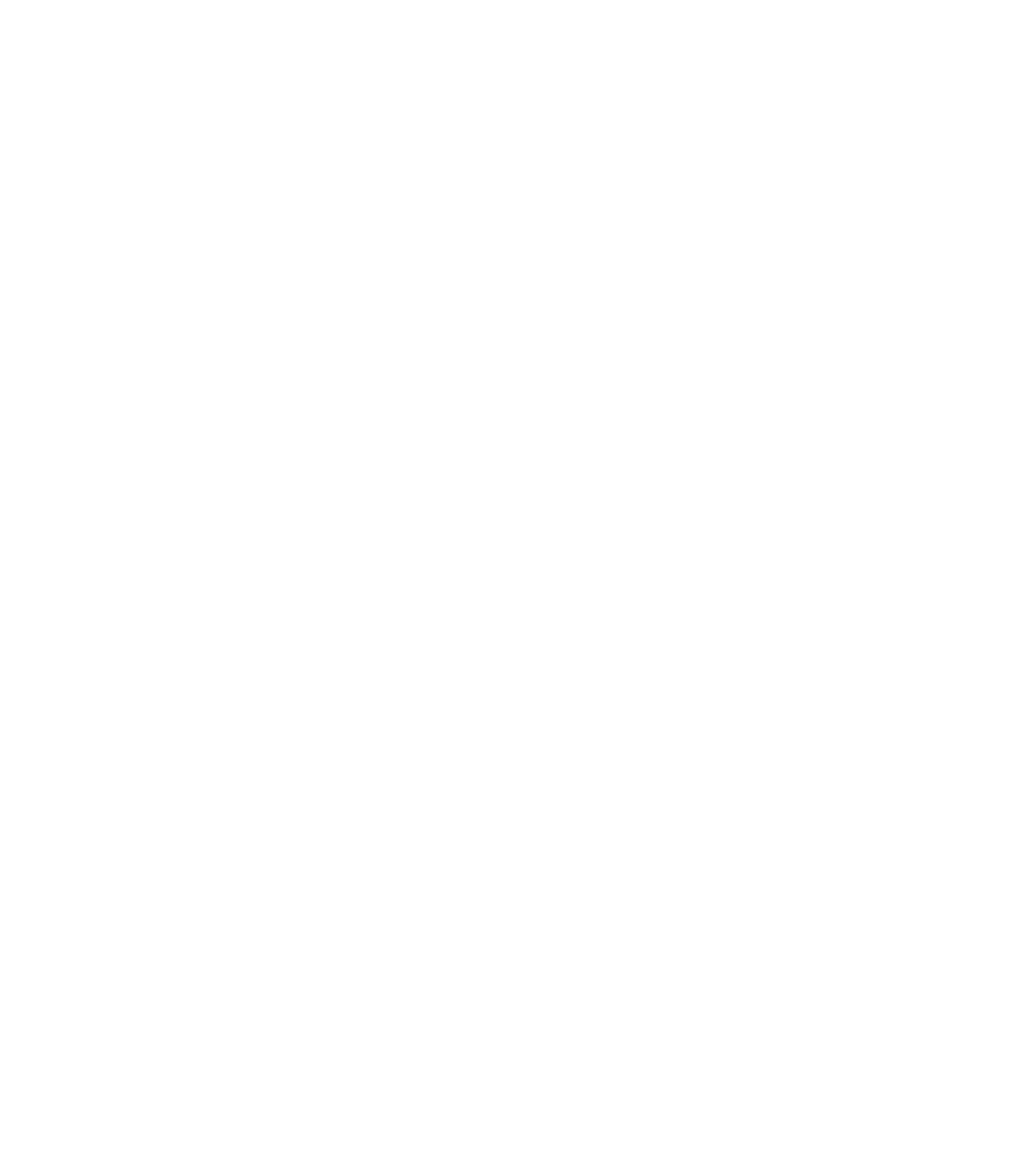
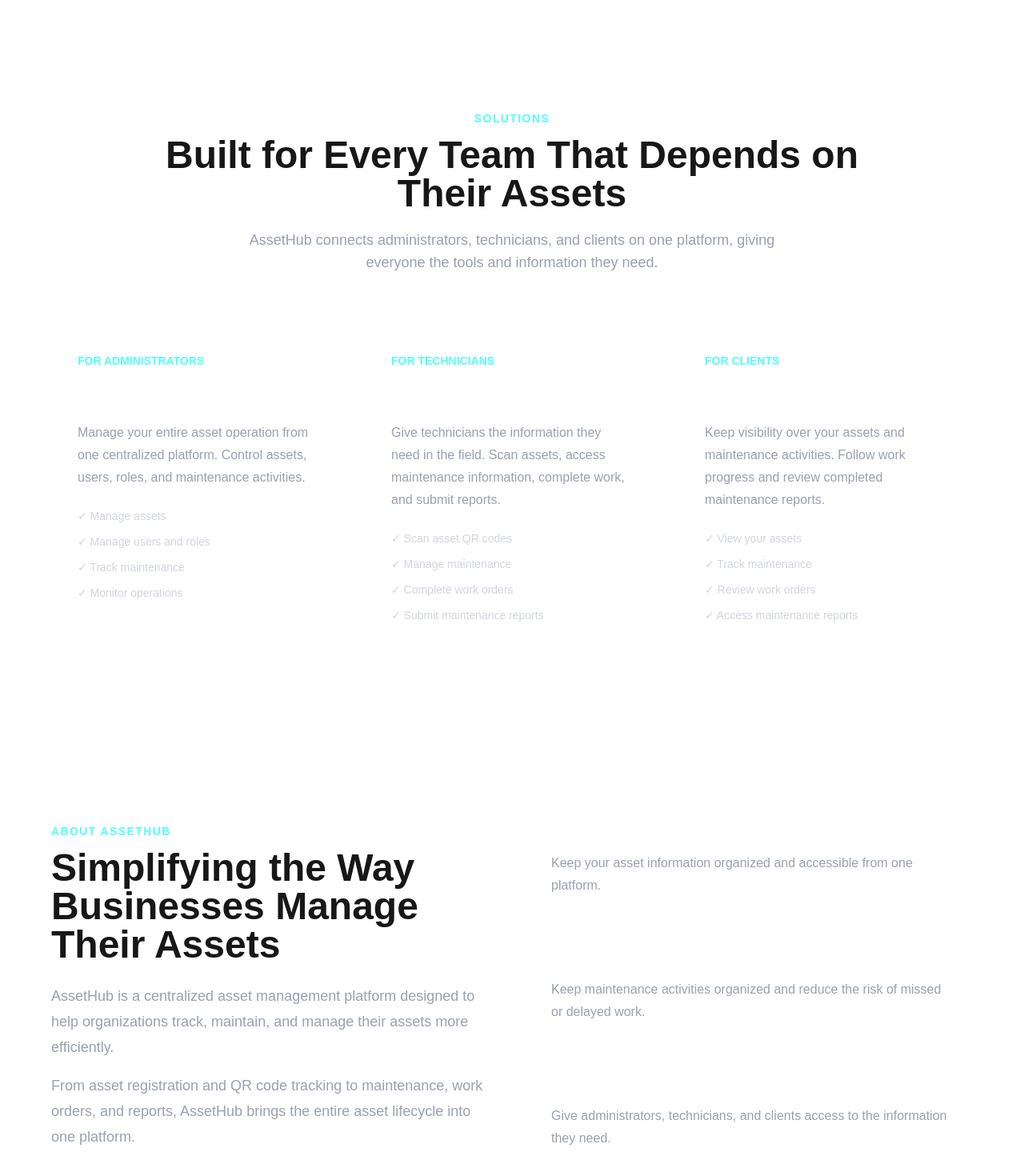
Before and after one commit to Imagen-redefined-multimedia/Assethub, a Next.js app in the folder frontend/: page / in a window 1280 px wide. Shown: the part 1670-3140 px from the top of the page at 80% size. Before the commit the page ends 1712 px from the top, so only its background shows below. Built offline with nearby package versions, Linux system fonts and the light colour scheme.

Commit message:
building the home page

```diff
--- /dev/null
+++ b/frontend/app/components/Home/About.tsx
@@ -0,0 +1,71 @@
+export default function About() {
+  return (
+    <section
+      id="about"
+      className="scroll-mt-20 px-6 py-24 lg:px-10"
+    >
+      <div className="mx-auto grid max-w-6xl items-center gap-12 lg:grid-cols-2">
+
+        {/* Content */}
+        <div>
+          <p className="mb-3 text-sm font-semibold uppercase tracking-widest text-[#55fdfe]">
+            About AssetHub
+          </p>
+
+          <h2 className="text-3xl font-bold md:text-4xl lg:text-5xl">
+            Simplifying the Way Businesses Manage Their Assets
+          </h2>
+
+          <p className="mt-6 text-lg leading-8 text-gray-400">
+            AssetHub is a centralized asset management platform designed
+            to help organizations track, maintain, and manage their assets
+            more efficiently.
+          </p>
+
+          <p className="mt-4 text-lg leading-8 text-gray-400">
+            From asset registration and QR code tracking to maintenance,
+            work orders, and reports, AssetHub brings the entire asset
+            lifecycle into one platform.
+          </p>
+        </div>
+
+        {/* Highlights */}
+        <div className="space-y-4">
+          <div className="rounded-2xl border border-white/10 bg-white/5 p-6">
+            <h3 className="text-xl font-semibold text-white">
+              Centralized Management
+            </h3>
+
+            <p className="mt-2 leading-7 text-gray-400">
+              Keep your asset information organized and accessible from
+              one platform.
+            </p>
+          </div>
+
+          <div className="rounded-2xl border border-white/10 bg-white/5 p-6">
+            <h3 className="text-xl font-semibold text-white">
+              Smarter Maintenance
+            </h3>
+
+            <p className="mt-2 leading-7 text-gray-400">
+              Keep maintenance activities organized and reduce the risk
+              of missed or delayed work.
+            </p>
+          </div>
+
+          <div className="rounded-2xl border border-white/10 bg-white/5 p-6">
+            <h3 className="text-xl font-semibold text-white">
+              Better Visibility
+            </h3>
+
+            <p className="mt-2 leading-7 text-gray-400">
+              Give administrators, technicians, and clients access to
+              the information they need.
+            </p>
+          </div>
+        </div>
+
+      </div>
+    </section>
+  );
+}
--- /dev/null
+++ b/frontend/app/components/Home/Solutions.tsx
@@ -0,0 +1,99 @@
+export default function Solutions() {
+  return (
+    <section
+      id="solutions"
+      className="scroll-mt-20 px-6 py-24 lg:px-10"
+    >
+      {/* Section Header */}
+      <div className="mx-auto max-w-4xl text-center">
+        <p className="mb-3 text-sm font-semibold uppercase tracking-widest text-[#55fdfe]">
+          Solutions
+        </p>
+
+        <h2 className="text-3xl font-bold md:text-4xl lg:text-5xl">
+          Built for Every Team That Depends on Their Assets
+        </h2>
+
+        <p className="mx-auto mt-5 max-w-2xl text-lg text-gray-400">
+          AssetHub connects administrators, technicians, and clients on one
+          platform, giving everyone the tools and information they need.
+        </p>
+      </div>
+
+      {/* Solutions */}
+      <div className="mx-auto mt-16 grid max-w-6xl gap-6 md:grid-cols-2 lg:grid-cols-3">
+
+        {/* Administrators */}
+        <article className="rounded-2xl border border-white/10 bg-white/5 p-8 transition-all duration-300 hover:-translate-y-1 hover:border-[#55fdfe]/50 hover:bg-white/10">
+          <span className="text-sm font-semibold text-[#55fdfe]">
+            FOR ADMINISTRATORS
+          </span>
+
+          <h3 className="mt-4 text-2xl font-semibold text-white">
+            Take Control
+          </h3>
+
+          <p className="mt-4 leading-7 text-gray-400">
+            Manage your entire asset operation from one centralized platform.
+            Control assets, users, roles, and maintenance activities.
+          </p>
+
+          <ul className="mt-6 space-y-3 text-sm text-gray-300">
+            <li>✓ Manage assets</li>
+            <li>✓ Manage users and roles</li>
+            <li>✓ Track maintenance</li>
+            <li>✓ Monitor operations</li>
+          </ul>
+        </article>
+
+        {/* Technicians */}
+        <article className="rounded-2xl border border-white/10 bg-white/5 p-8 transition-all duration-300 hover:-translate-y-1 hover:border-[#55fdfe]/50 hover:bg-white/10">
+          <span className="text-sm font-semibold text-[#55fdfe]">
+            FOR TECHNICIANS
+          </span>
+
+          <h3 className="mt-4 text-2xl font-semibold text-white">
+            Work Smarter
+          </h3>
+
+          <p className="mt-4 leading-7 text-gray-400">
+            Give technicians the information they need in the field. Scan
+            assets, access maintenance information, complete work, and submit
+            reports.
+          </p>
+
+          <ul className="mt-6 space-y-3 text-sm text-gray-300">
+            <li>✓ Scan asset QR codes</li>
+            <li>✓ Manage maintenance</li>
+            <li>✓ Complete work orders</li>
+            <li>✓ Submit maintenance reports</li>
+          </ul>
+        </article>
+
+        {/* Clients */}
+        <article className="rounded-2xl border border-white/10 bg-white/5 p-8 transition-all duration-300 hover:-translate-y-1 hover:border-[#55fdfe]/50 hover:bg-white/10">
+          <span className="text-sm font-semibold text-[#55fdfe]">
+            FOR CLIENTS
+          </span>
+
+          <h3 className="mt-4 text-2xl font-semibold text-white">
+            Stay Informed
+          </h3>
+
+          <p className="mt-4 leading-7 text-gray-400">
+            Keep visibility over your assets and maintenance activities.
+            Follow work progress and review completed maintenance reports.
+          </p>
+
+          <ul className="mt-6 space-y-3 text-sm text-gray-300">
+            <li>✓ View your assets</li>
+            <li>✓ Track maintenance</li>
+            <li>✓ Review work orders</li>
+            <li>✓ Access maintenance reports</li>
+          </ul>
+        </article>
+
+      </div>
+    </section>
+  );
+}
--- a/frontend/app/page.tsx
+++ b/frontend/app/page.tsx
@@ -1,7 +1,9 @@
-import Image from "next/image";
+
 import Navbar from "./components/Home/Navbar";
 import Header from "./components/Home/Header";
 import Features from "./components/Home/Features";
+import Solutions from "./components/Home/Solutions";
+import About from "./components/Home/About";
 
 export default function Home() {
   return (
@@ -10,6 +12,8 @@
     <div>
       <Header/>
       <Features/>
+      <Solutions/>
+      <About/>
     </div>
    </main>
   );
```
